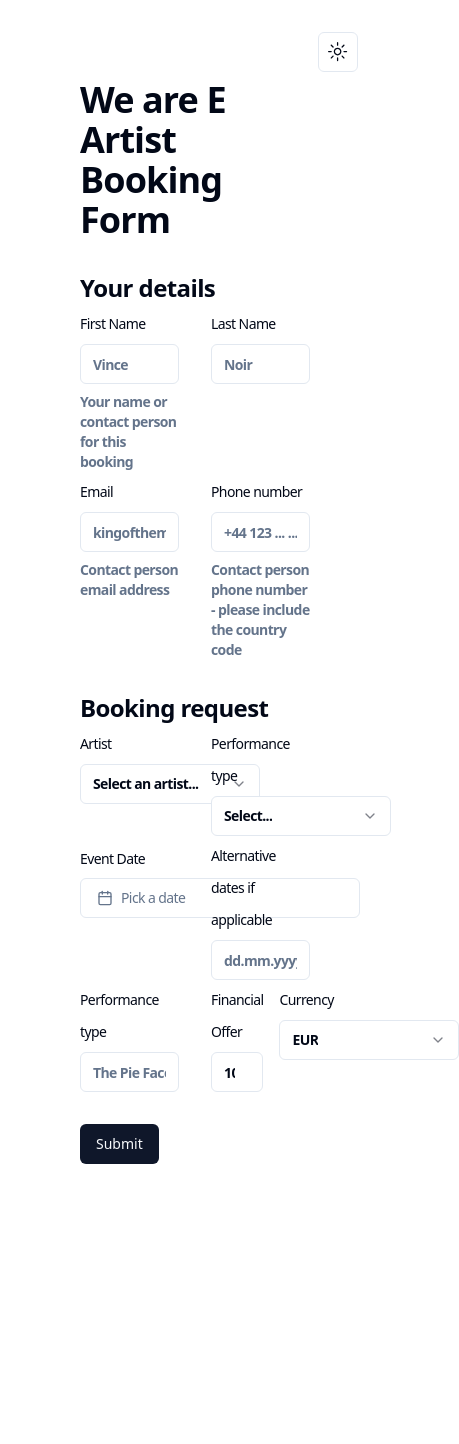
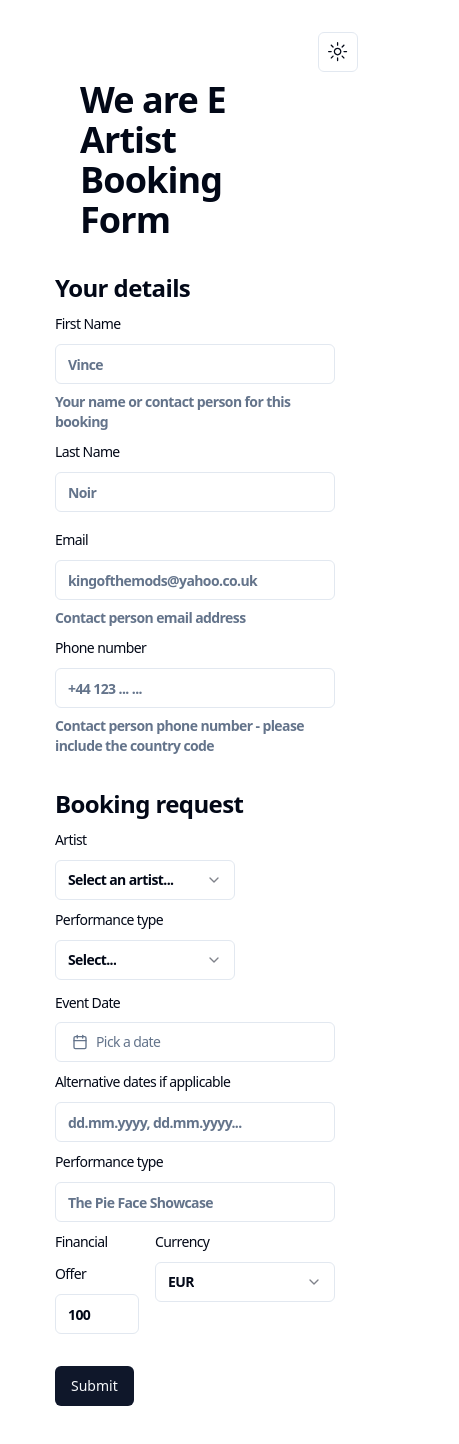
Before and after one commit to Jangelsdork/artist-booking-form, a Next.js app: page / in a window 390 px wide. Shown: the top 1444 px of the page, 459 px wide, since content can reach past the window. Before the commit the page ends 1244 px from the top, so only its background shows below. Built offline with nearby package versions, Linux system fonts and the light colour scheme.

Commit message:
ux changes

```diff
--- a/src/components/BookingForm.tsx
+++ b/src/components/BookingForm.tsx
@@ -188,7 +188,7 @@ export function BookingForm() {
         <form onSubmit={form.handleSubmit(onSubmit)} className="space-y-8">
           <h2 className="scroll-m-20 text-2xl font-semibold tracking-tight">
             Your details
-            <div className="grid grid-cols-2 gap-x-8">
+            <div className="sm:grid sm:grid-cols-2 gap-x-8">
               <FormField
                 control={form.control}
                 name="first_name"
@@ -259,7 +259,7 @@ export function BookingForm() {
           </h2>
           <h2 className="scroll-m-20 text-2xl font-semibold tracking-tight">
             Booking request
-            <div className="grid grid-cols-2 gap-x-8">
+            <div className="sm:grid sm:grid-cols-2 gap-x-8">
               <FormField
                 control={form.control}
                 name="artist_name"
```
